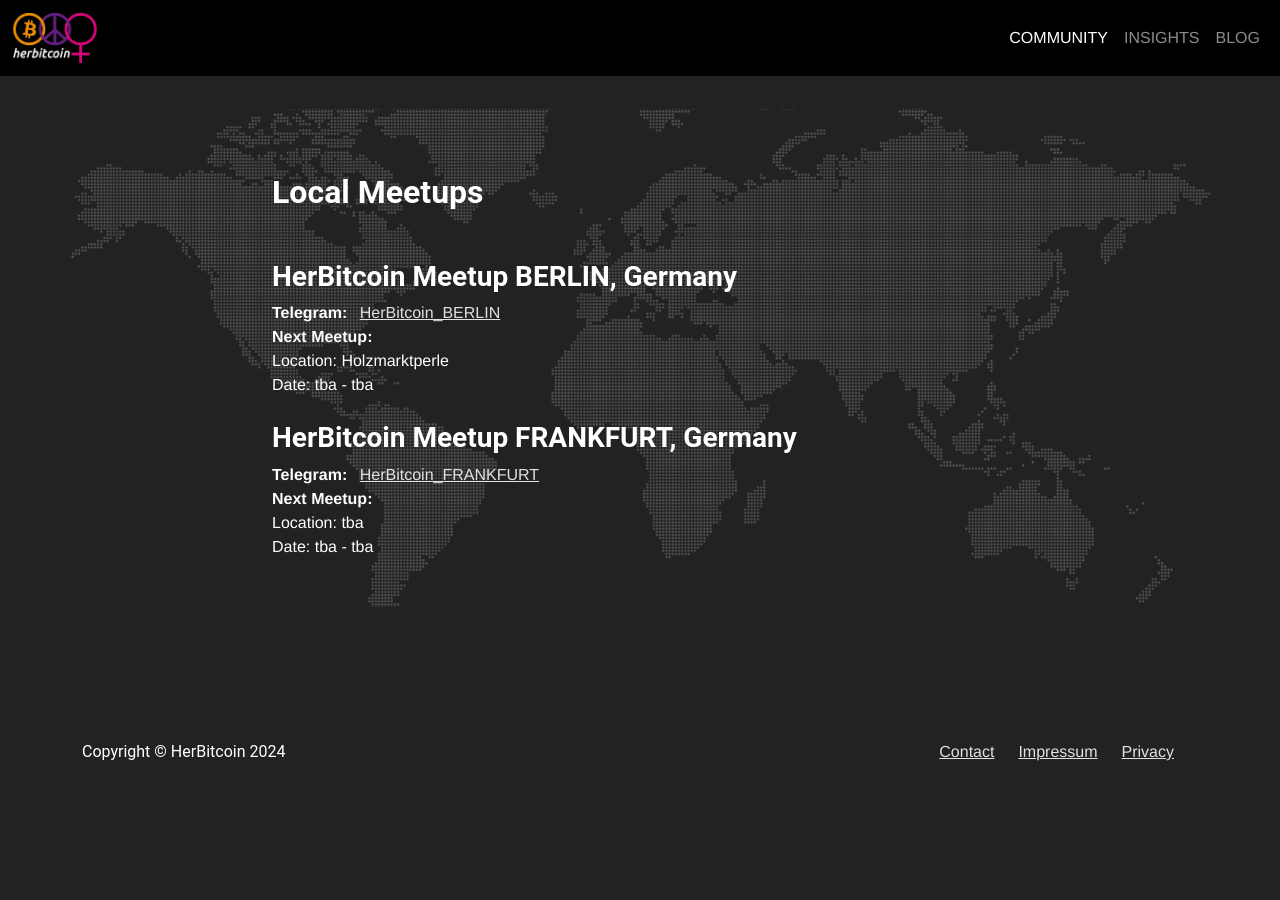
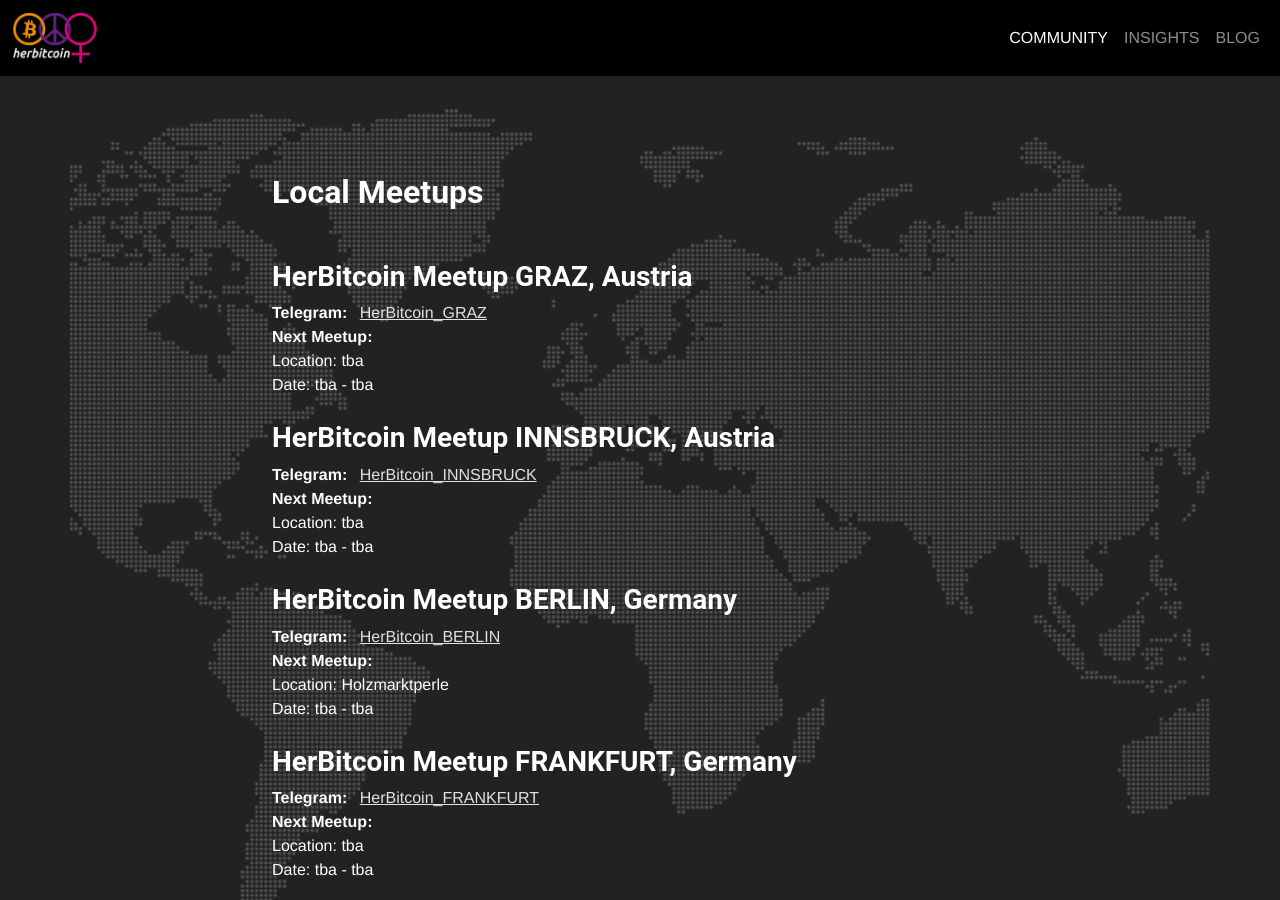
Before and after one commit to HerBitcoin/website, a Jekyll site: the page built from mission/community.html, in a window 1280 px wide and 900 px high, scrolled down 689 px. Built offline with Jekyll 4.4.1, drawn with Linux system fonts in a browser that asks for light colours; before the commit the page ends 1486 px from its top, so only the background shows below that.

Commit message:
Update meetups.yml

```diff
--- a/_data/meetups.yml
+++ b/_data/meetups.yml
@@ -1,18 +1,18 @@
 - kind: Meetup
-  date_time_start:
-  date_time_end:
+  date_time_start: tba
+  date_time_end: tba
   title: HerBitcoin Meetup GRAZ, Austria
-  location:
+  location: tba
   group: HerBitcoin_GRAZ
   group_url: https://t.me/herbitcoin_GRAZ
   pre_info:
   post_info:
 
 - kind: Meetup
-  date_time_start:
-  date_time_end:
+  date_time_start: tba
+  date_time_end: tba
   title: HerBitcoin Meetup INNSBRUCK, Austria
-  location:
+  location: tba
   group: HerBitcoin_INNSBRUCK
   group_url: https://t.me/herbitcoin_INNSBRUCK
   pre_info:
```
